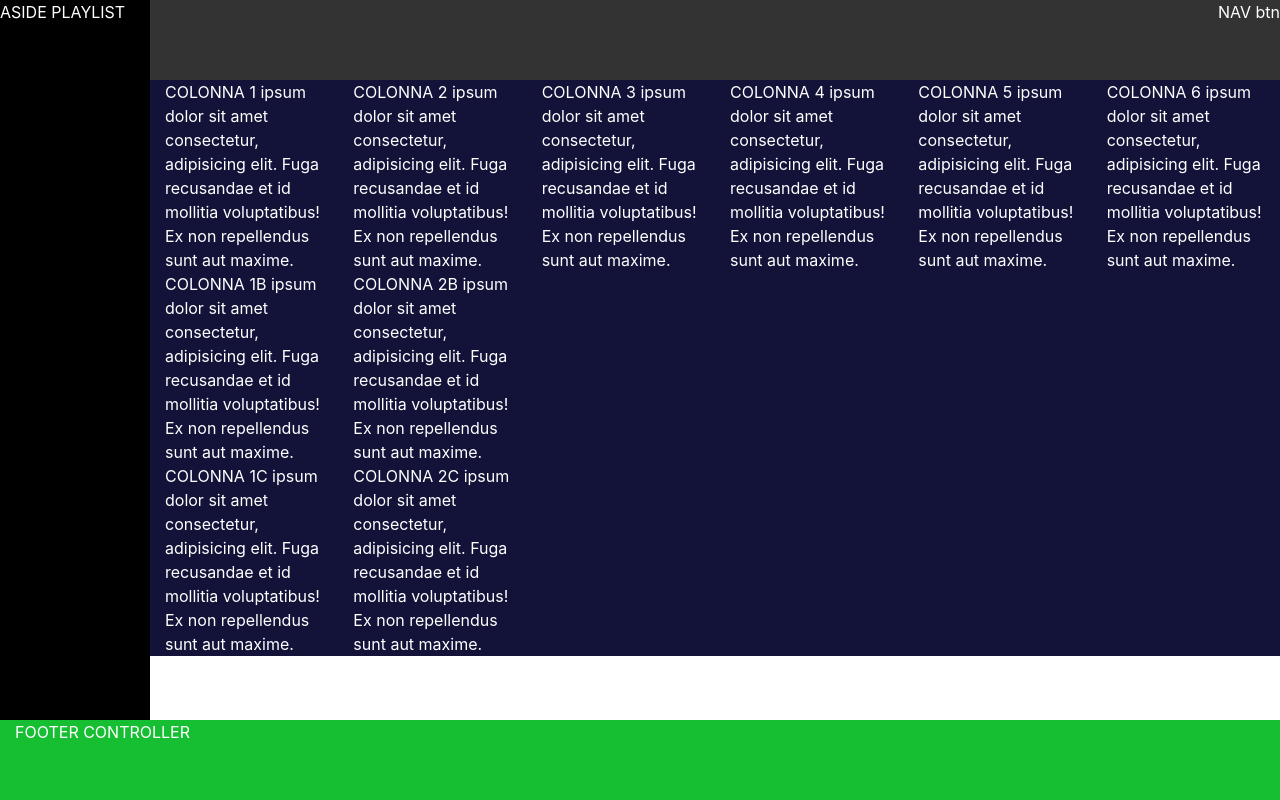
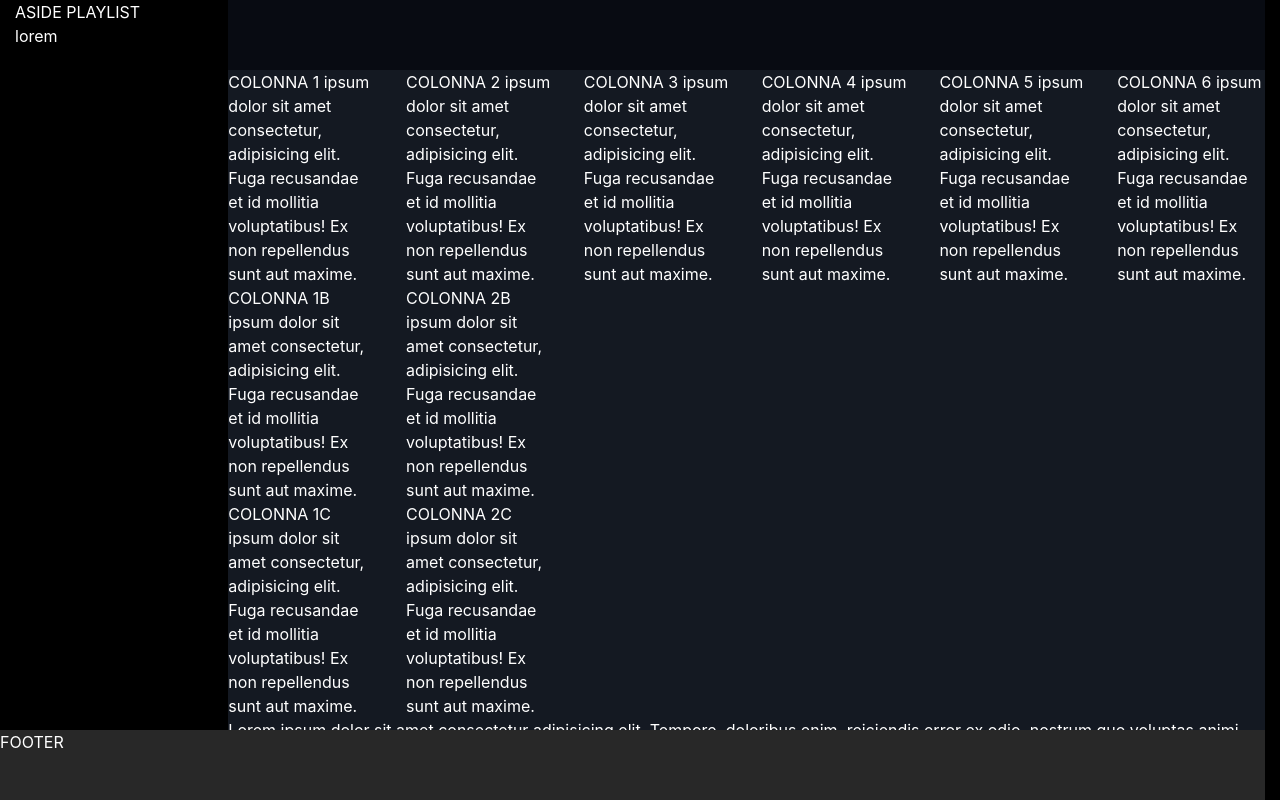
Before and after one commit to domingo79/html-css-spotifyweb, a plain HTML site: page index.html in a window 1280 px wide. Drawn offline with nearby package versions, Linux system fonts and the light colour scheme.

Commit message:
struttura della pagina

```diff
--- a/asset/css/style.css
+++ b/asset/css/style.css
@@ -1,38 +1,26 @@
-/* regola di reset margin padding box-sizing  */
-* {
-  margin: 0;
-  padding: 0;
-  box-sizing: border-box;
-}
 .dbg {
   color: white;
+  background-color: #000;
 }
 /* blocchi con colori  */
-#nav_site {
-  position: absolute;
-  top: 0;
-  left: 150px;
-  width: calc(100% - 150px);
-  height: 80px;
-  text-align: right;
-  background-color: #333;
-}
 #aside_site {
-  background-color: black;
+  background-color: #000;
   height: 100vh;
   width: 150px;
-  position: relative;
+}
+#nav_top {
+  height: 70px;
+  width: 100%;
+  background-color: #080b12;
 }
 #main_site {
-  position: absolute;
-  background-color: rgb(19, 19, 58);
-  top: 80px;
-  left: 150px;
+  width: 100%;
+  background-color: #141922;
 }
 #footer_site {
-  height: 80px;
-  width: 100%;
-  background-color: rgb(22, 190, 50);
+  height: 70px;
+  width: calc(100% - 15px);
+  background-color: #282828;
   position: fixed;
   bottom: 0;
   left: 0;
--- a/index.html
+++ b/index.html
@@ -15,72 +15,89 @@
     <title>Spotify Web</title>
   </head>
   <body class="dbg">
-    <nav id="nav_site">NAV btn</nav>
-    <aside id="aside_site">ASIDE PLAYLIST</aside>
-    <main id="main_site">
     <div class="container-fluid">
       <div class="row">
+        <div class="col-2">
+          <aside id="aside_site">
+            ASIDE PLAYLIST
+            <p>lorem</p>
+          </aside>
+        </div>
+
+        <div class="col-10">
+          <nav id="nav_top"></nav>
+          <main id="main_site">
+            <div class="row">
               <div class="col-xl-2 col-lg-3 col-md-6 col-sm-6">
-            COLONNA 1 ipsum dolor sit amet consectetur, adipisicing elit. Fuga
-            recusandae et id mollitia voluptatibus! Ex non repellendus sunt aut
-            maxime.
+                COLONNA 1 ipsum dolor sit amet consectetur, adipisicing elit.
+                Fuga recusandae et id mollitia voluptatibus! Ex non repellendus
+                sunt aut maxime.
               </div>
               <div class="col-xl-2 col-lg-3 col-md-6 col-sm-6">
-            COLONNA 2 ipsum dolor sit amet consectetur, adipisicing elit. Fuga
-            recusandae et id mollitia voluptatibus! Ex non repellendus sunt aut
-            maxime.
+                COLONNA 2 ipsum dolor sit amet consectetur, adipisicing elit.
+                Fuga recusandae et id mollitia voluptatibus! Ex non repellendus
+                sunt aut maxime.
               </div>
               <div class="col-xl-2 col-lg-3 col-md-6 col-sm-6">
-            COLONNA 3 ipsum dolor sit amet consectetur, adipisicing elit. Fuga
-            recusandae et id mollitia voluptatibus! Ex non repellendus sunt aut
-            maxime.
+                COLONNA 3 ipsum dolor sit amet consectetur, adipisicing elit.
+                Fuga recusandae et id mollitia voluptatibus! Ex non repellendus
+                sunt aut maxime.
               </div>
               <div class="col-xl-2 col-lg-3 col-md-6 col-sm-6">
-            COLONNA 4 ipsum dolor sit amet consectetur, adipisicing elit. Fuga
-            recusandae et id mollitia voluptatibus! Ex non repellendus sunt aut
-            maxime.
+                COLONNA 4 ipsum dolor sit amet consectetur, adipisicing elit.
+                Fuga recusandae et id mollitia voluptatibus! Ex non repellendus
+                sunt aut maxime.
               </div>
               <div class="col-xl-2 col-lg-3 col-md-6 col-sm-6">
-            COLONNA 5 ipsum dolor sit amet consectetur, adipisicing elit. Fuga
-            recusandae et id mollitia voluptatibus! Ex non repellendus sunt aut
-            maxime.
+                COLONNA 5 ipsum dolor sit amet consectetur, adipisicing elit.
+                Fuga recusandae et id mollitia voluptatibus! Ex non repellendus
+                sunt aut maxime.
               </div>
               <div class="col-xl-2 col-lg-3 col-md-6 col-sm-6">
-            COLONNA 6 ipsum dolor sit amet consectetur, adipisicing elit. Fuga
-            recusandae et id mollitia voluptatibus! Ex non repellendus sunt aut
-            maxime.
+                COLONNA 6 ipsum dolor sit amet consectetur, adipisicing elit.
+                Fuga recusandae et id mollitia voluptatibus! Ex non repellendus
+                sunt aut maxime.
               </div>
             </div>
 
             <div class="row">
               <div class="col-xl-2 col-lg-2 col-md-2 col-sm-6">
-            COLONNA 1B ipsum dolor sit amet consectetur, adipisicing elit. Fuga
-            recusandae et id mollitia voluptatibus! Ex non repellendus sunt aut
-            maxime.
+                COLONNA 1B ipsum dolor sit amet consectetur, adipisicing elit.
+                Fuga recusandae et id mollitia voluptatibus! Ex non repellendus
+                sunt aut maxime.
               </div>
               <div class="col-xl-2 col-lg-2 col-md-2 col-sm-6">
-            COLONNA 2B ipsum dolor sit amet consectetur, adipisicing elit. Fuga
-            recusandae et id mollitia voluptatibus! Ex non repellendus sunt aut
-            maxime.
+                COLONNA 2B ipsum dolor sit amet consectetur, adipisicing elit.
+                Fuga recusandae et id mollitia voluptatibus! Ex non repellendus
+                sunt aut maxime.
               </div>
             </div>
 
             <div class="row">
               <div class="col-xl-2 col-lg-2 col-md-2 col-sm-6">
-            COLONNA 1C ipsum dolor sit amet consectetur, adipisicing elit. Fuga
-            recusandae et id mollitia voluptatibus! Ex non repellendus sunt aut
-            maxime.
+                COLONNA 1C ipsum dolor sit amet consectetur, adipisicing elit.
+                Fuga recusandae et id mollitia voluptatibus! Ex non repellendus
+                sunt aut maxime.
               </div>
               <div class="col-xl-2 col-lg-2 col-md-2 col-sm-6">
-            COLONNA 2C ipsum dolor sit amet consectetur, adipisicing elit. Fuga
-            recusandae et id mollitia voluptatibus! Ex non repellendus sunt aut
-            maxime.
+                COLONNA 2C ipsum dolor sit amet consectetur, adipisicing elit.
+                Fuga recusandae et id mollitia voluptatibus! Ex non repellendus
+                sunt aut maxime.
+              </div>
+            </div>
+            Lorem ipsum dolor sit amet consectetur adipisicing elit. Tempore,
+            doloribus enim, reiciendis error ex odio, nostrum quo voluptas animi
+            nulla ea earum unde vel dicta. Ex minus animi incidunt, esse eius
+            nisi cumque numquam dicta libero odio ad est corrupti ipsum! A
+            nostrum consequatur ab enim odit nulla commodi aliquam ut, cum
+            soluta quasi?
+          </main>
         </div>
       </div>
     </div>
-    </main>
-    <footer id="footer_site">
-      <div class="container-fluid">FOOTER CONTROLLER</div>
-    </footer>
+
+    <div class="container-fluid">
+      <footer id="footer_site">FOOTER</footer>
+    </div>
   </body>
 </html>
```
Lines whose indentation alone changed are shown as unchanged.
